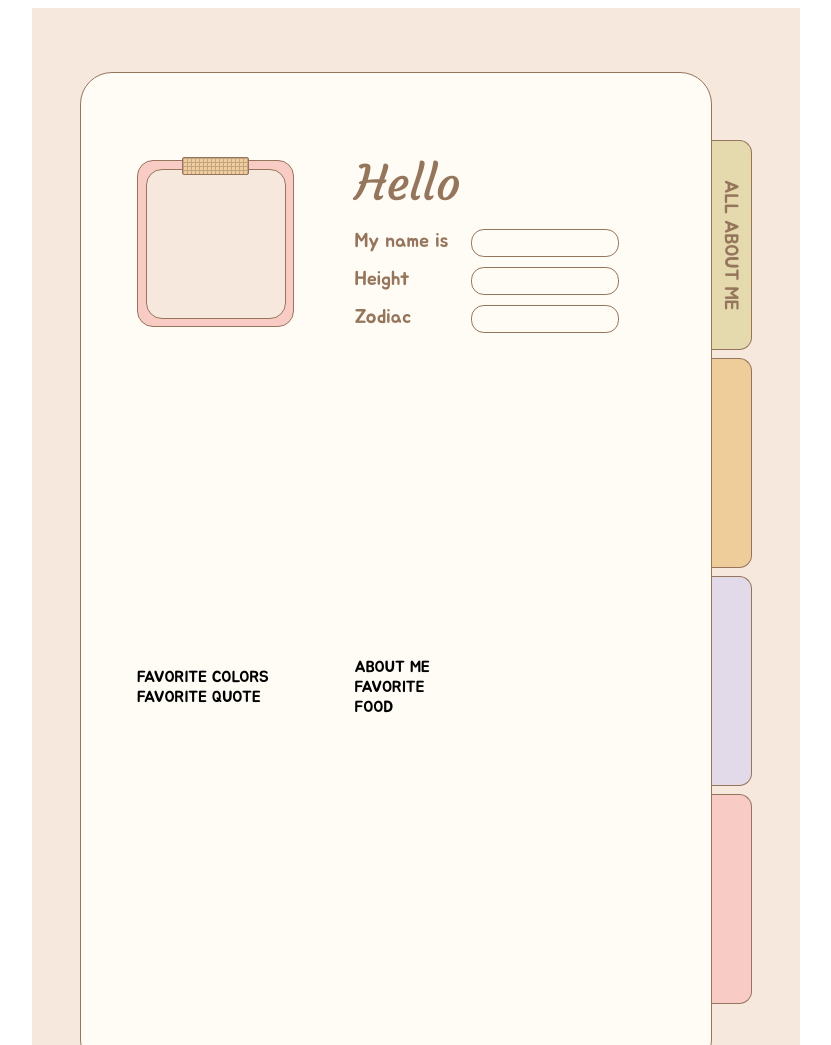
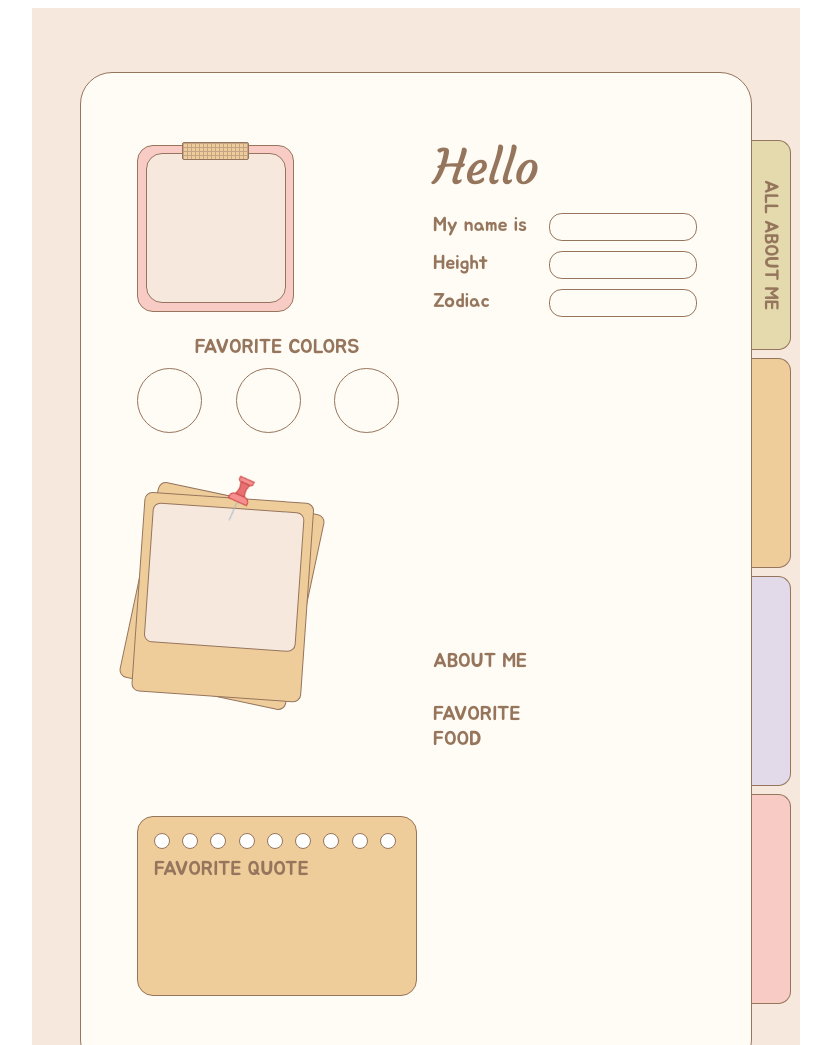
Before and after one commit to saitamashigoto/css, a plain HTML site: page about-me/index.html in a window 1280 px wide. Shown: the top 1045 px of the page, without its empty margins (224-1055 px from the left). Drawn offline with Linux system fonts and the light colour scheme.

Commit message:
fixed layout

```diff
--- a/about-me/css/style.css
+++ b/about-me/css/style.css
@@ -7,6 +7,7 @@
     font-weight: 400;
     font-style: normal;
     font-size: 16px;
+    color: #96755d;
 }
 
 body {
@@ -161,3 +162,118 @@
     border-radius: .8rem;
     border: 1px solid #96755d;
 }
+
+.left, .right {
+    display: grid;
+    grid-template-columns: 1fr;
+    gap: 1rem;
+    align-items: center;
+    font-size: 20px;
+}
+
+.left {
+    grid-template-rows: 1fr 3fr 3fr;
+}
+.right {
+    grid-template-rows: 1fr 1fr;
+}
+
+.favorite-colors {
+    display: grid;
+    grid-template-columns: 1fr;
+    grid-template-rows: auto 1fr;
+    gap: .5rem;
+}
+
+.fc-heading {
+    text-align: center;
+}
+
+.fc-circles {
+    display: grid;
+    grid-template-columns: repeat(3, 1fr);
+    gap: 1rem;
+    align-items: center;
+}
+
+.fc-circle {
+    width: 65px;
+    height: 65px;
+    border-radius: 100%;
+    border: 1px solid #96755d;
+    background-color: transparent;
+}
+
+.paper-pin, .pp-back  {
+    width: 170px;
+    height: 200px;
+    background-color: #efcd9b;
+    border-radius: .5rem;
+    border: 1px solid #96755d;
+}
+
+.paper-pin {
+    transform: rotate(12deg);
+}
+
+.pp-back {
+    transform: rotate(-8deg);
+    position:absolute;
+    top:0;
+    left:0;
+    display: flex;
+    flex-flow: column wrap;
+    align-items: center;
+    justify-content: flex-start;
+}
+
+.pp-front {
+    position: absolute;
+    top: 9px;
+    width: 152px;
+    height: 140px;
+    background-color: #f6e8dd;
+    border-radius: .5rem;
+    border: 1px solid #96755d;
+}
+
+.pp-inner {
+    position: absolute;
+    background-image: url('../images/pin.png');
+    width: 40px;
+    height: 40px;
+    top: -33px;
+    left: 65px;
+    transform: rotate(-25deg);
+}
+
+
+.favorite-quote {
+    display: grid;
+    grid-template-columns: 1fr;
+    grid-template-rows: auto 1fr;
+    width: 280px;
+    height: 180px;
+    border-radius: 1rem;
+    border: 1px solid #96755d;
+    padding: 1rem;
+    grid-gap: .5rem;
+    background-color: #efcd9b;
+}
+
+.fq-circles {
+    width: 100%;
+    display: grid;
+    grid-template-columns: repeat(9, 1fr);
+    grid-template-rows: 1fr;
+    gap: .5rem;
+    align-items: center;
+}
+
+.fq-circle {
+    width: 16px;
+    height: 16px;
+    border-radius: 100%;
+    background-color: white;
+    border: 1px solid #96755d;
+}
--- a/about-me/index.html
+++ b/about-me/index.html
@@ -35,9 +35,9 @@
                 <div class="favorite-colors">
                     <div class="fc-heading">FAVORITE COLORS</div>
                     <div class="fc-circles">
-                        <div class="▬fc-circle"></div>
-                        <div class="▬fc-circle"></div>
-                        <div class="▬fc-circle"></div>
+                        <div class="fc-circle"></div>
+                        <div class="fc-circle"></div>
+                        <div class="fc-circle"></div>
                     </div>
                 </div>
                 <div class="paper-pin">
```
Also changed, not shown: about-me/images/pin.png (added), 1 other file.
